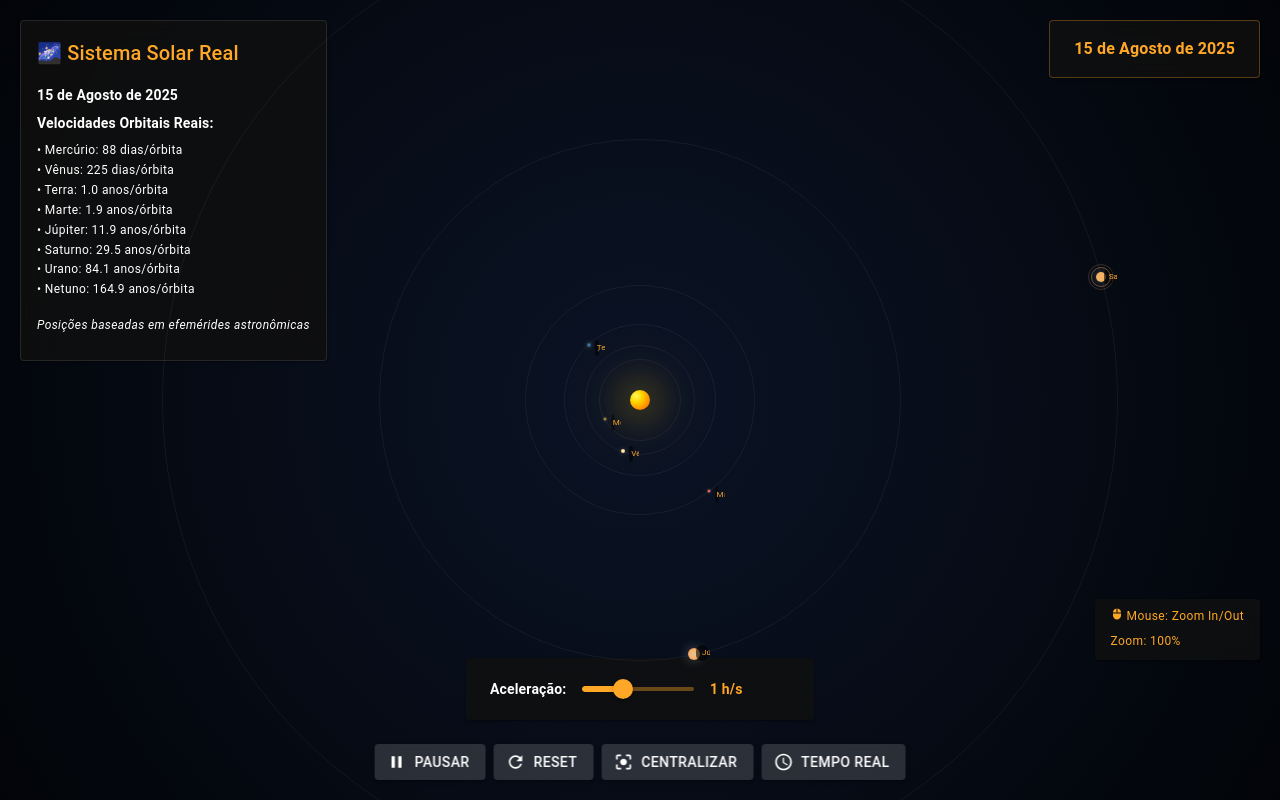
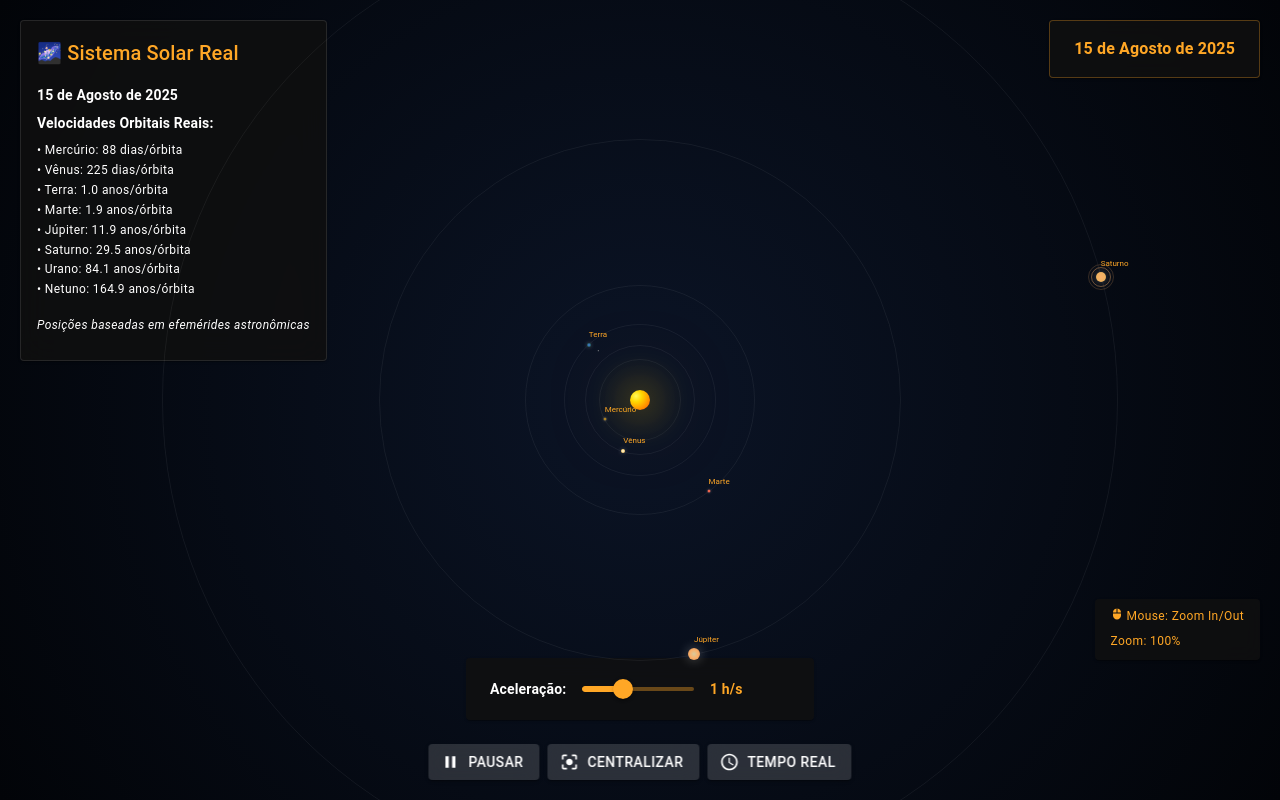
Before and after one commit to GuiXvier/Solar-Sistem-Orbits, a React (Vite) app in the folder solar-sistem/: page / in a window 1280 px wide. Built offline with nearby package versions, Linux system fonts and the light colour scheme.

Commit message:
style: Backgroun-esquisito-Nome-planeta

```diff
--- a/solar-sistem/src/SolarSistem.jsx
+++ b/solar-sistem/src/SolarSistem.jsx
@@ -181,7 +181,6 @@ const Planet = ({ planetKey, data, speed, onPlanetHover, onPlanetLeave }) => {
           position: 'absolute',
           width: '100%',
           height: '100%',
-          // Remova a linha "transform: `rotate(${currentAngle}deg)`, " daqui
         }}
       >
         <Tooltip
@@ -217,17 +216,21 @@ const Planet = ({ planetKey, data, speed, onPlanetHover, onPlanetLeave }) => {
               size="small"
               sx={{
                 position: 'absolute',
-                transform: 'translateX(8px) translateY(-3px)',
+                bottom: '100%', // Posiciona acima do planeta
+                left: '50%', // Alinha horizontalmente
+                transform: 'translateX(-50%)', // Centraliza a chip
                 fontSize: '8px',
                 height: '16px',
-                backgroundColor: alpha(theme.palette.common.black, 0.6),
+                backgroundColor: 'transparent',
                 color: theme.palette.warning.main,
                 pointerEvents: 'none',
+                zIndex: 100, // Adicione um zIndex alto
                 '& .MuiChip-label': {
-                  px: 1
+                  px: 10
                 }
               }}
             />
+
 
             {/* Anéis de Saturno */}
             {hasRings && (
@@ -636,26 +639,6 @@ const SolarSystem = () => {
 
         <Button
           variant="contained"
-          startIcon={<Refresh />}
-          onClick={() => {
-            setZoom(1);
-            setPanX(0);
-            setPanY(0);
-          }}
-          sx={{
-            backgroundColor: alpha(theme.palette.common.white, 0.15),
-            color: theme.palette.common.white,
-            backdropFilter: 'blur(10px)',
-            '&:hover': {
-              backgroundColor: alpha(theme.palette.common.white, 0.25)
-            }
-          }}
-        >
-          Reset
-        </Button>
-
-        <Button
-          variant="contained"
           startIcon={<CenterFocusStrong />}
           onClick={() => {
             setPanX(0);
```
